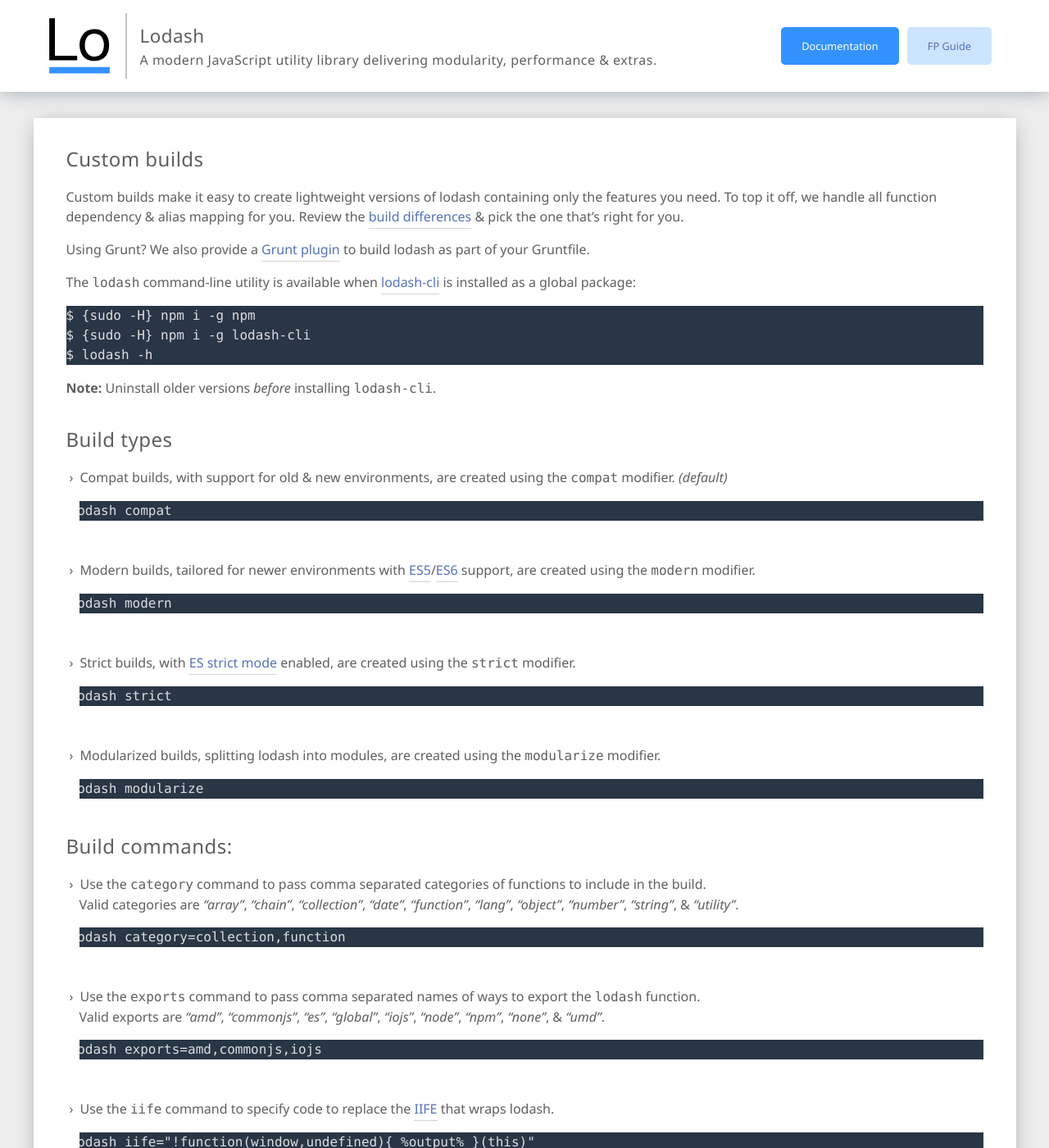
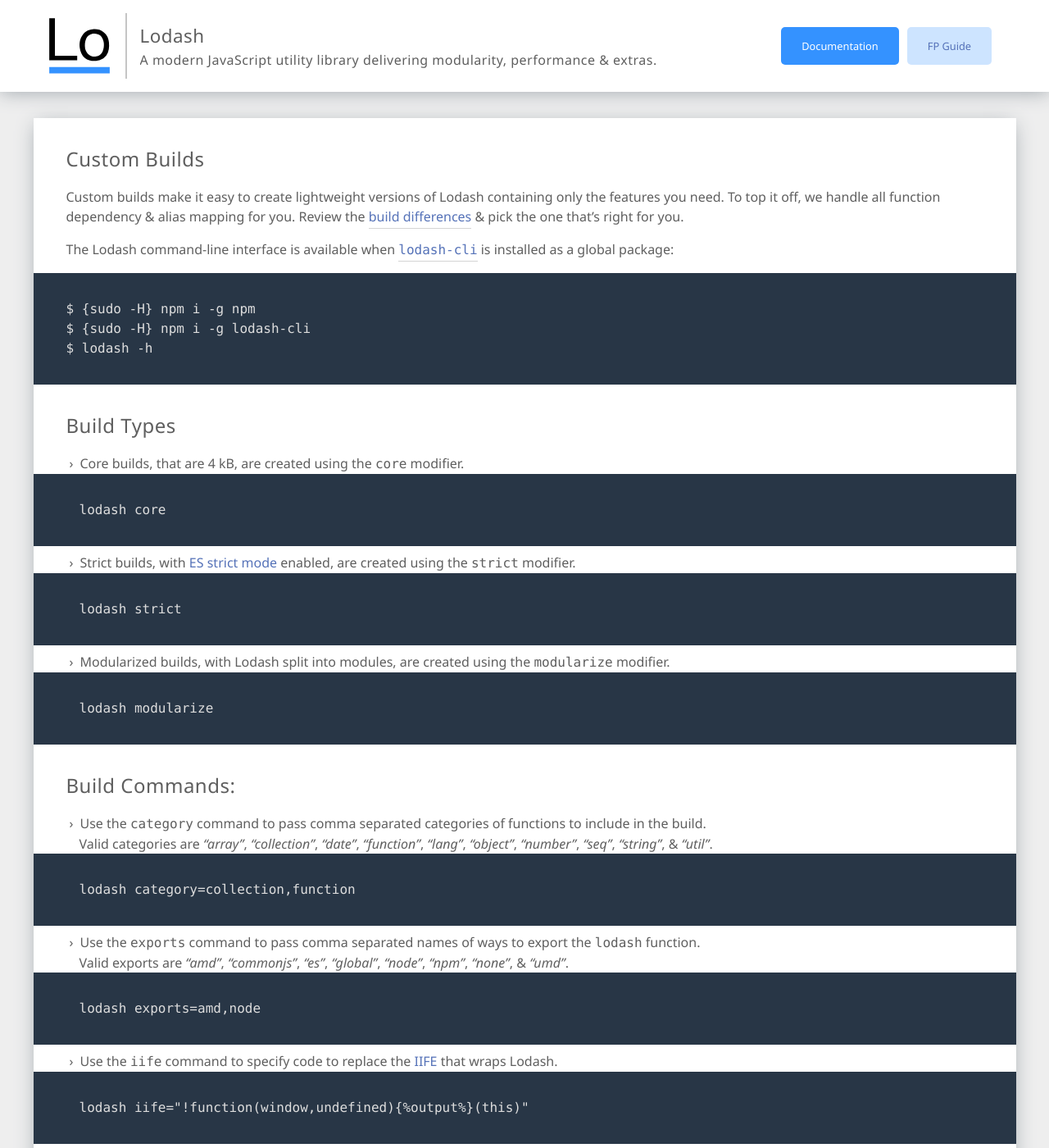
Before and after one commit to lodash/lodash.com, a Jekyll site: the page built from custom-builds.html, in a window 1280 px wide and 1400 px high. Shown: the whole window at 82% size. Built offline with Jekyll 4.4.1, drawn with Linux system fonts in a browser that asks for light colours; nearby versions of some CDN libraries; some of the changed text lies outside the part shown.

Commit message:
Cleanup custom-builds.

```diff
--- a/custom-builds.html
+++ b/custom-builds.html
@@ -4,74 +4,68 @@
 layout: default
 ---
 
+{% raw %}
 <section>
-  <h1>Custom builds</h1>
-  <p>Custom builds make it easy to create lightweight versions of lodash containing only the features you need. To top it off, we handle all function dependency &amp; alias mapping for you. Review the <a href="https://github.com/lodash/lodash/wiki/build-differences">build differences</a> &amp; pick the one that’s right for you.</p>
-  <p>Using Grunt? We also provide a <a href="https://npmjs.org/package/grunt-lodash">Grunt plugin</a> to build lodash as part of your Gruntfile.</p>
-  <p>The <code>lodash</code> command-line utility is available when <a href="https://npmjs.org/package/lodash-cli">lodash-cli</a> is installed as a global package:<pre><code>$ {sudo -H} npm i -g npm<br>$ {sudo -H} npm i -g lodash-cli<br>$ lodash -h</code></pre></p>
-  <p><strong>Note:</strong> Uninstall older versions <em>before</em> installing <code>lodash-cli</code>.</p>
+  <h1>Custom Builds</h1>
+  <p>Custom builds make it easy to create lightweight versions of Lodash containing only the features you need. To top it off, we handle all function dependency &amp; alias mapping for you. Review the <a href="https://github.com/lodash/lodash/wiki/build-differences">build differences</a> &amp; pick the one that’s right for you.</p>
+  <p>The Lodash command-line interface is available when <a href="https://npmjs.org/package/lodash-cli"><code>lodash-cli</code></a> is installed as a global package:
+  <div class="highlight shell"><pre class="editor editor-colors"><div class="line"><span class="source shell"><span>$&#xA0;{sudo&#xA0;-H}&#xA0;npm&#xA0;i&#xA0;-g&#xA0;npm</span></span></div><div class="line"><span class="source shell"><span>$&#xA0;{sudo&#xA0;-H}&#xA0;npm&#xA0;i&#xA0;-g&#xA0;lodash-cli</span></span></div><div class="line"><span class="source shell"><span>$&#xA0;lodash&#xA0;-h</span></span></div></pre></div></p>
 </section>
 
 <section>
-  <h2>Build types</h2>
+  <h2>Build Types</h2>
   <ul class="chevron">
-   <li>Compat builds, with support for old &amp; new environments, are created using the <code>compat</code> modifier. <em>(default)</em>
-    <pre><code>lodash compat</code></pre>
+    <li>Core builds, that are 4 kB, are created using the <code>core</code> modifier.
+      <div class="highlight shell"><pre class="editor editor-colors"><div class="line"><span class="source shell"><span>lodash&#xA0;core</span></span></div></pre></div>
     </li>
-   <li>Modern builds, tailored for newer environments with <a href="https://es5.github.io/">ES5</a>/<a href="https://people.mozilla.org/~jorendorff/es6-draft.html">ES6</a> support, are created using the <code>modern</code> modifier.
-    <pre><code>lodash modern</code></pre>
+    <li>Strict builds, with <a href="http://www.ecma-international.org/ecma-262/7.0/#sec-strict-mode-of-ecmascript">ES strict mode</a> enabled, are created using the <code>strict</code> modifier.
+      <div class="highlight shell"><pre class="editor editor-colors"><div class="line"><span class="source shell"><span>lodash&#xA0;strict</span></span></div></pre></div>
     </li>
-   <li>Strict builds, with <a href="https://es5.github.io/#C">ES strict mode</a> enabled, are created using the <code>strict</code> modifier.
-    <pre><code>lodash strict</code></pre>
-   </li>
-   <li>Modularized builds, splitting lodash into modules, are created using the <code>modularize</code> modifier.
-    <pre><code>lodash modularize</code></pre>
+    <li>Modularized builds, with Lodash split into modules, are created using the <code>modularize</code> modifier.
+      <div class="highlight shell"><pre class="editor editor-colors"><div class="line"><span class="source shell"><span>lodash&#xA0;modularize</span></span></div></pre></div>
     </li>
   </ul>
 </section>
 
 <section>
-  <h2>Build commands:</h2>
+  <h2>Build Commands:</h2>
   <ul class="chevron">
-   <li>Use the <code>category</code> command to pass comma separated categories of functions to include in the build.<br>Valid categories are <em>“array”</em>, <em>“chain”</em>, <em>“collection”</em>, <em>“date”</em>, <em>“function”</em>, <em>“lang”</em>, <em>“object”</em>, <em>“number”</em>, <em>“string”</em>, &amp; <em>“utility”</em>.
-    <pre><code>lodash category<span class="sy0">=</span>collection<span class="sy0">,</span>function</code></pre>
+    <li>Use the <code>category</code> command to pass comma separated categories of functions to include in the build.<br>Valid categories are <em>“array”</em>, <em>“collection”</em>, <em>“date”</em>, <em>“function”</em>, <em>“lang”</em>, <em>“object”</em>, <em>“number”</em>, <em>“seq”</em>, <em>“string”</em>, &amp; <em>“util”</em>.
+      <div class="highlight shell"><pre class="editor editor-colors"><div class="line"><span class="source shell"><span>lodash&#xA0;category=collection,function</span></span></div></pre></div>
     </li>
-   <li>Use the <code>exports</code> command to pass comma separated names of ways to export the <code>lodash</code> function.<br>Valid exports are <em>“amd”</em>, <em>“commonjs”</em>, <em>“es”</em>, <em>“global”</em>, <em>“iojs”</em>, <em>“node”</em>, <em>“npm”</em>, <em>“none”</em>, &amp; <em>“umd”</em>.
-    <pre><code>lodash exports<span class="sy0">=</span>amd<span class="sy0">,</span>commonjs<span class="sy0">,</span>iojs</code></pre>
+    <li>Use the <code>exports</code> command to pass comma separated names of ways to export the <code>lodash</code> function.<br>Valid exports are <em>“amd”</em>, <em>“commonjs”</em>, <em>“es”</em>, <em>“global”</em>, <em>“node”</em>, <em>“npm”</em>, <em>“none”</em>, &amp; <em>“umd”</em>.
+      <div class="highlight shell"><pre class="editor editor-colors"><div class="line"><span class="source shell"><span>lodash&#xA0;exports=amd,node</span></span></div></pre></div>
     </li>
-   <li>Use the <code>iife</code> command to specify code to replace the <a href="http://benalman.com/news/2010/11/immediately-invoked-function-expression/">IIFE</a> that wraps lodash.
-    <pre><code>lodash iife<span class="sy0">=</span><span class="st0">&quot;!function(window,undefined){ %output% }(this)&quot;</span></code></pre>
+    <li>Use the <code>iife</code> command to specify code to replace the <a href="http://benalman.com/news/2010/11/immediately-invoked-function-expression/">IIFE</a> that wraps Lodash.
+      <div class="highlight shell"><pre class="editor editor-colors"><div class="line"><span class="source shell"><span>lodash&#xA0;iife=</span><span class="string quoted double shell"><span class="punctuation definition string begin shell"><span>&quot;</span></span><span>!function(window,undefined){%output%}(this)</span><span class="punctuation definition string end shell"><span>&quot;</span></span></span></span></div></pre></div>
     </li>
     <li>Use the <code>include</code> command to pass comma separated names of functions to include in the build.
-    <pre><code>lodash include<span class="sy0">=</span>each<span class="sy0">,</span>filter<span class="sy0">,</span>map</code></pre>
+      <div class="highlight shell"><pre class="editor editor-colors"><div class="line"><span class="source shell"><span>lodash&#xA0;include=each,filter,map</span></span></div></pre></div>
     </li>
     <li>Use the <code>minus</code> command to pass comma separated function/category names to remove from the build.
-    <pre><code>lodash modern minus<span class="sy0">=</span>result<span class="sy0">,</span>shuffle</code></pre>
+      <div class="highlight shell"><pre class="editor editor-colors"><div class="line"><span class="source shell"><span>lodash&#xA0;minus=result,shuffle</span></span></div></pre></div>
     </li>
     <li>Use the <code>plus</code> command to pass comma separated function/category names to add to the build.
-    <pre><code>lodash category=array plus<span class="sy0">=</span>random<span class="sy0">,</span>template</code></pre>
+      <div class="highlight shell"><pre class="editor editor-colors"><div class="line"><span class="source shell"><span>lodash&#xA0;category=array&#xA0;plus=random,template</span></span></div></pre></div>
     </li>
-   <li>Use the <code>template</code> command to pass the file path pattern used to match template files to precompile.<br>
-    <strong>Note:</strong> Precompiled templates are assigned to the <code>_.<span class="me1">templates</span></code> object.
-    <pre><code>lodash template<span class="sy0">=</span><span class="st0">&quot;./*.jst&quot;</span></code></pre>
+    <li>Use the <code>template</code> command to pass the file path pattern used to match template files to precompile.<br><strong>Note:</strong> Precompiled templates are assigned to the <code>_.<span class="me1">templates</span></code> object.
+      <div class="highlight shell"><pre class="editor editor-colors"><div class="line"><span class="source shell"><span>lodash&#xA0;template=</span><span class="string quoted double shell"><span class="punctuation definition string begin shell"><span>&quot;</span></span><span>./*.jst</span><span class="punctuation definition string end shell"><span>&quot;</span></span></span></span></div></pre></div>
     </li>
     <li>Use the <code>settings</code> command to pass template settings used when precompiling templates.
-    <pre><code>lodash settings<span class="sy0">=</span><span class="st0">&quot;{interpolate:/\{\{([\s\S]+?)\}\}/g}&quot;</span></code></pre>
+      <div class="highlight shell"><pre class="editor editor-colors"><div class="line"><span class="source shell"><span>lodash&#xA0;settings=</span><span class="string quoted double shell"><span class="punctuation definition string begin shell"><span>&quot;</span></span><span>{interpolate:/\{\{([sS]+?)\}\}/g}</span><span class="punctuation definition string end shell"><span>&quot;</span></span></span></span></div></pre></div>
     </li>
-   <li class="last-item">Use the <code>moduleId</code> command to specify the AMD module ID for lodash or the module ID used to include lodash in compiled templates. Use “none” as the module ID to create compiled templates without a dependency on lodash.
-    <pre><code>lodash moduleId<span class="sy0">=</span>underscore</code></pre>
+    <li class="last-item">Use the <code>moduleId</code> command to specify the AMD module ID for Lodash or the module ID used to include Lodash in compiled templates.<br>Use “none” as the module ID to create compiled templates without a dependency on Lodash.
+      <div class="highlight shell"><pre class="editor editor-colors"><div class="line"><span class="source shell"><span>lodash&#xA0;moduleId=underscore</span></span></div></pre></div>
     </li>
   </ul>
 </section>
 
 <section>
-  <h2><strong>Notes:</strong></h2>
-  <ul>
-   <li>All commands except <code>compat</code> &amp; <code>modern</code> may be combined</li>
+  <h2>Notes:</h2>
+  <ul class="chevron">
     <li>The <code>exports</code> values <em>“es”</em> &amp; <em>“npm”</em> may only be used in conjunction with the <code>modularize</code> command</li>
-   <li>The <code>modularize</code> command uses the first `exports` values as its module format, ignoring subsequent values.</li>
+    <li>The <code>modularize</code> command uses the first <code>exports</code> values as its module format, ignoring subsequent values</li>
     <li>Unless specified by <code>-o</code> or <code>--output</code> all files created are saved to the current working directory</li>
-   <li>Node.js 0.10.8-0.10.11 <a href="https://github.com/joyent/node/issues/5622">have</a> <a href="https://github.com/joyent/node/issues/5688">bugs</a> preventing minified builds</li>
   </ul>
 
   <p>The following options are also supported:</p>
@@ -83,6 +77,7 @@
     <li><code>-o</code>, <code>--output</code> ................ Write output to a given path/filename</li>
     <li><code>-p</code>, <code>--production</code> ....... Write only the minified production output</li>
     <li><code>-s</code>, <code>--silent</code> ............... Skip status updates normally logged to the console</li>
-   <li><code>-V</code>, <code>--version</code> ............. Output current version of lodash</li>
+    <li><code>-V</code>, <code>--version</code> ............. Output current version of Lodash</li>
   </ul>
 </section>
+{% endraw %}
```
Lines whose indentation alone changed are shown as unchanged.
